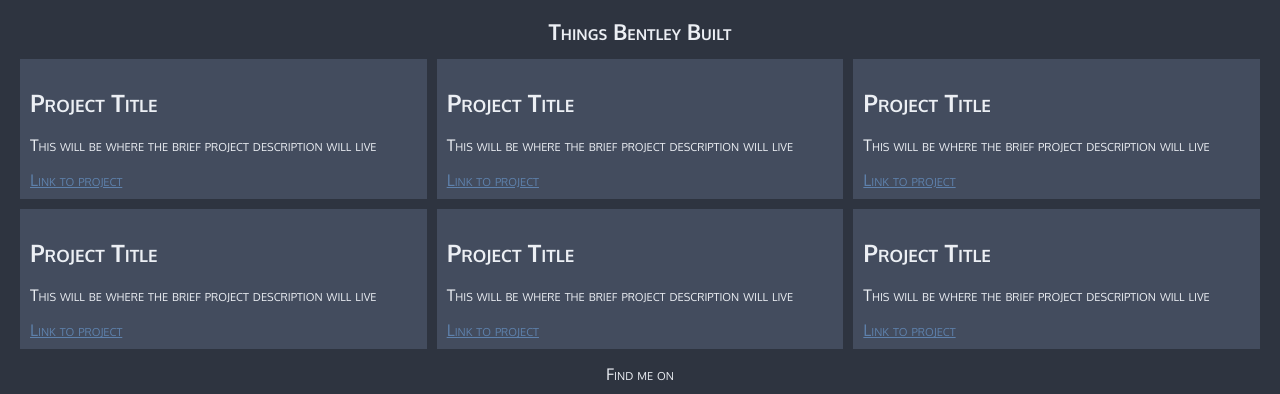
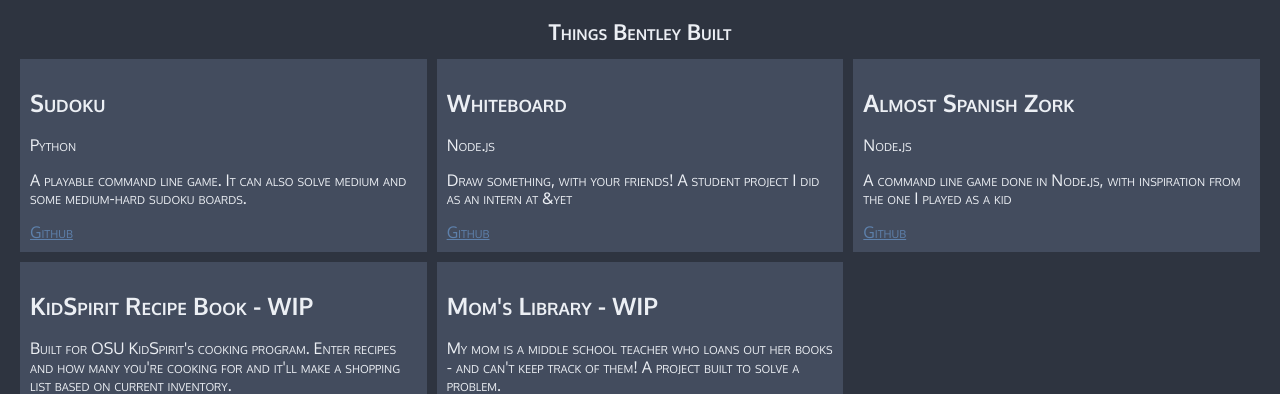
Before and after one commit to bentleyjensen/portfolio-website, a plain HTML site: page work.html in a window 1280 px wide. Shown: the part 236-630 px from the top of the page. Drawn offline with nearby package versions, Linux system fonts and the light colour scheme.

Commit message:
Final Draft work page
update project infos

```diff
--- a/work.html
+++ b/work.html
@@ -40,34 +40,32 @@
             <h1 class="centered">Things Bentley Built</h1>
             <div class="project-list">
                 <div class="project-list_item">
-                    <h2>Project Title</h2>
-                    <p> This will be where the brief project description will live</p>
-                    <a href="#">Link to project</a>
+                    <h2>Sudoku</h2>
+                    <p> Python</p>
+                    <p>A playable command line game. It can also solve medium and some medium-hard sudoku boards.</p>
+                    <a href="https://github.com/bentleyjensen/python-sudoku">Github</a>
                 </div>
                 <div class="project-list_item">
-                    <h2>Project Title</h2>
-                    <p> This will be where the brief project description will live</p>
-                    <a href="#">Link to project</a>
+                    <h2>Whiteboard</h2>
+                    <p>Node.js</p>
+                    <p>Draw something, with your friends! A student project I did as an intern at &yet</p>
+                    <a href="https://github.com/bentleyjensen/whiteboard">Github</a>
                 </div>
                 <div class="project-list_item">
-                    <h2>Project Title</h2>
-                    <p> This will be where the brief project description will live</p>
-                    <a href="#">Link to project</a>
+                    <h2>Almost Spanish Zork</h2>
+                    <p>Node.js</p>
+                    <p>A command line game done in Node.js, with inspiration from the one I played as a kid</p>
+                    <a href="https://github.com/bentleyjensen/Almost-Spanish-Zork">Github</a>
                 </div>
                 <div class="project-list_item">
-                    <h2>Project Title</h2>
-                    <p> This will be where the brief project description will live</p>
-                    <a href="#">Link to project</a>
+                    <h2>KidSpirit Recipe Book - WIP</h2>
+                    <p>Built for OSU KidSpirit's cooking program. Enter recipes and how many you're cooking for and it'll make a shopping list based on current inventory.</p>
+                    <a href="https://github.com/bentleyjensen/ksrb-web">Github</a>
                 </div>
                 <div class="project-list_item">
-                    <h2>Project Title</h2>
-                    <p> This will be where the brief project description will live</p>
-                    <a href="#">Link to project</a>
-                </div>
-                <div class="project-list_item">
-                    <h2>Project Title</h2>
-                    <p> This will be where the brief project description will live</p>
-                    <a href="#">Link to project</a>
+                    <h2>Mom's Library - WIP</h2>
+                    <p>My mom is a middle school teacher who loans out her books - and can't keep track of them! A project built to solve a problem.</p>
+                    <a href="https://github.com/bentleyjensen/library-www">Github</a>
                 </div>
             </div>
         </main>
```
